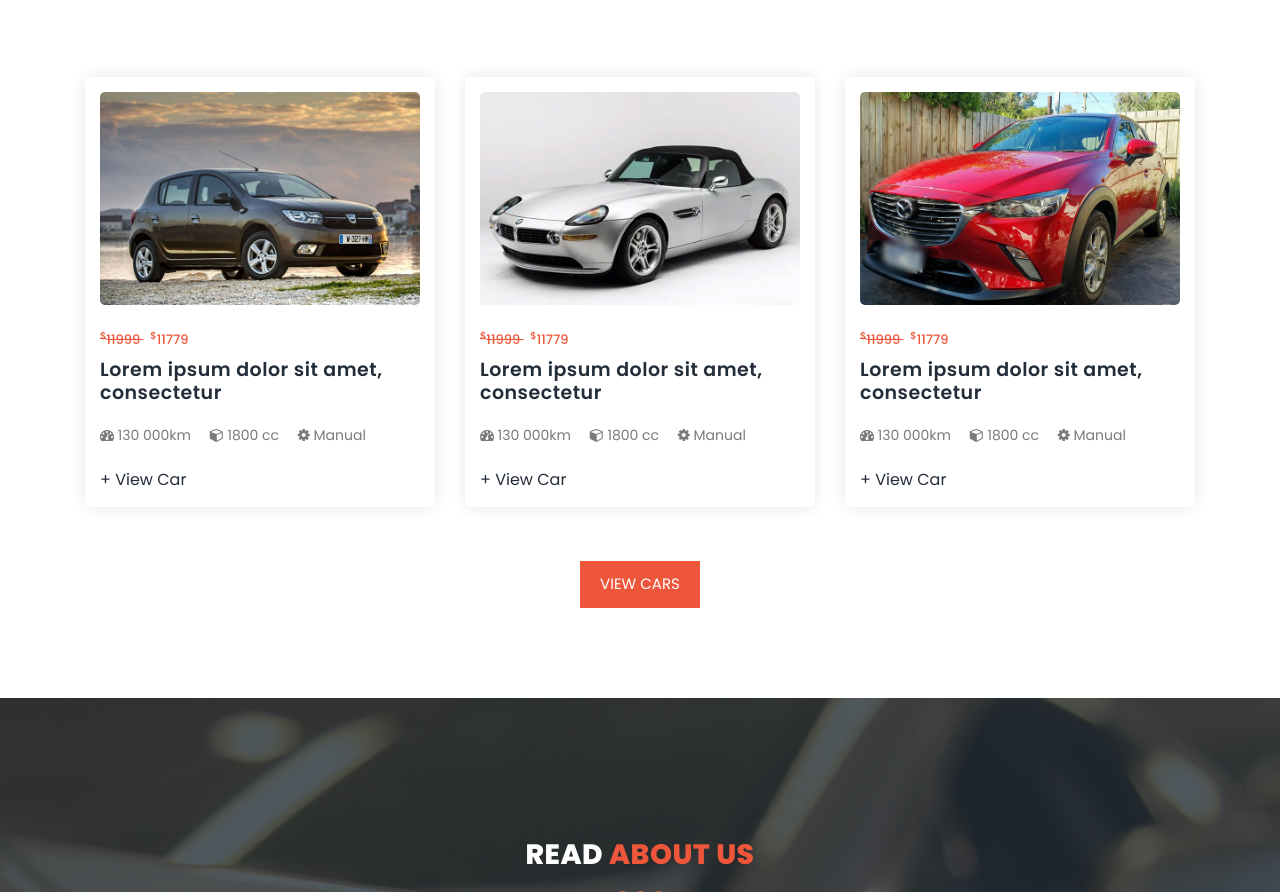
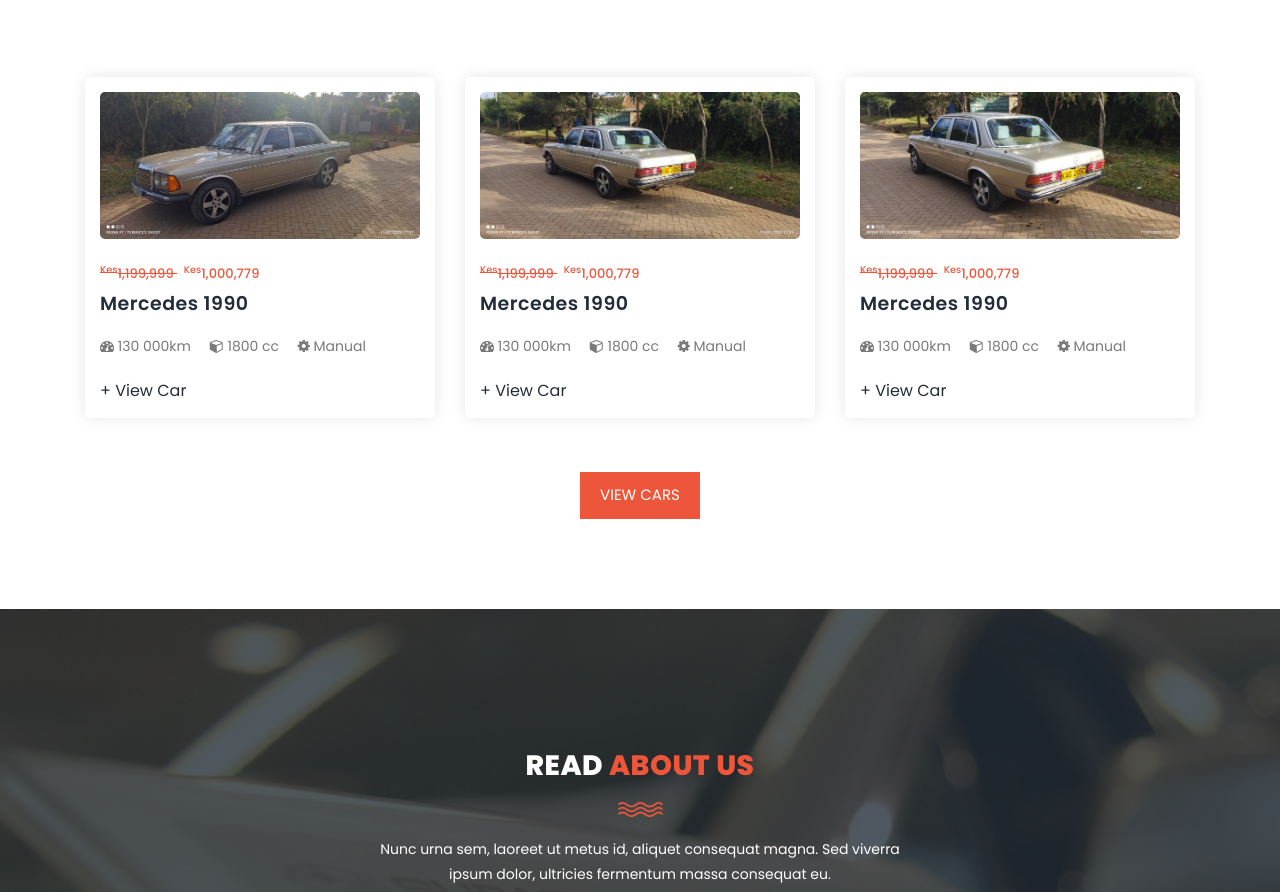
Before and after one commit to StanMandela/phanice_motor_fix, a plain HTML site: page index.html in a window 1280 px wide. Shown: the part 1089-1981 px from the top of the page. Drawn offline with Linux system fonts and the light colour scheme.

Commit message:
new morning changes

```diff
--- a/index.html
+++ b/index.html
@@ -107,14 +107,14 @@
                 <div class="col-lg-4">
                     <div class="trainer-item">
                         <div class="image-thumb">
-                            <img src="assets/images/product-1-720x480.jpg" alt="">
+                            <img src="assets/images/classic1.jpg" alt="">
                         </div>
                         <div class="down-content">
                             <span>
-                                <del><sup>$</sup>11999 </del> &nbsp; <sup>$</sup>11779
+                                <del><sup>Kes</sup>1,199,999 </del> &nbsp; <sup>Kes</sup>1,000,779
                             </span>
 
-                            <h4>Lorem ipsum dolor sit amet, consectetur</h4>
+                            <h4>Mercedes 1990 </h4>
 
                             <p>
                                 <i class="fa fa-dashboard"></i> 130 000km &nbsp;&nbsp;&nbsp;
@@ -131,14 +131,14 @@
                 <div class="col-lg-4">
                     <div class="trainer-item">
                         <div class="image-thumb">
-                            <img src="assets/images/product-2-720x480.jpg" alt="">
+                            <img src="assets/images/classic2.jpg" alt="">
                         </div>
                         <div class="down-content">
                             <span>
-                                <del><sup>$</sup>11999 </del> &nbsp; <sup>$</sup>11779
+                                <del><sup>Kes</sup>1,199,999 </del> &nbsp; <sup>Kes</sup>1,000,779
                             </span>
 
-                            <h4>Lorem ipsum dolor sit amet, consectetur</h4>
+                            <h4>Mercedes 1990 </h4>
 
                             <p>
                                 <i class="fa fa-dashboard"></i> 130 000km &nbsp;&nbsp;&nbsp;
@@ -155,14 +155,14 @@
                 <div class="col-lg-4">
                     <div class="trainer-item">
                         <div class="image-thumb">
-                            <img src="assets/images/product-3-720x480.jpg" alt="">
+                            <img src="assets/images/classic3.jpg" alt="">
                         </div>
                         <div class="down-content">
                             <span>
-                                <del><sup>$</sup>11999 </del> &nbsp; <sup>$</sup>11779
+                                <del><sup>Kes</sup>1,199,999 </del> &nbsp; <sup>Kes</sup>1,000,779
                             </span>
 
-                            <h4>Lorem ipsum dolor sit amet, consectetur</h4>
+                            <h4>Mercedes 1990 </h4>
 
                             <p>
                                 <i class="fa fa-dashboard"></i> 130 000km &nbsp;&nbsp;&nbsp;
@@ -176,6 +176,9 @@
                         </div>
                     </div>
                 </div>
+
+
+
             </div>
 
             <br>
```
Also changed, not shown: assets/images/classic1.jpg (added), assets/images/classic2.jpg (added), assets/images/classic3.jpg (added), 2 other files.
